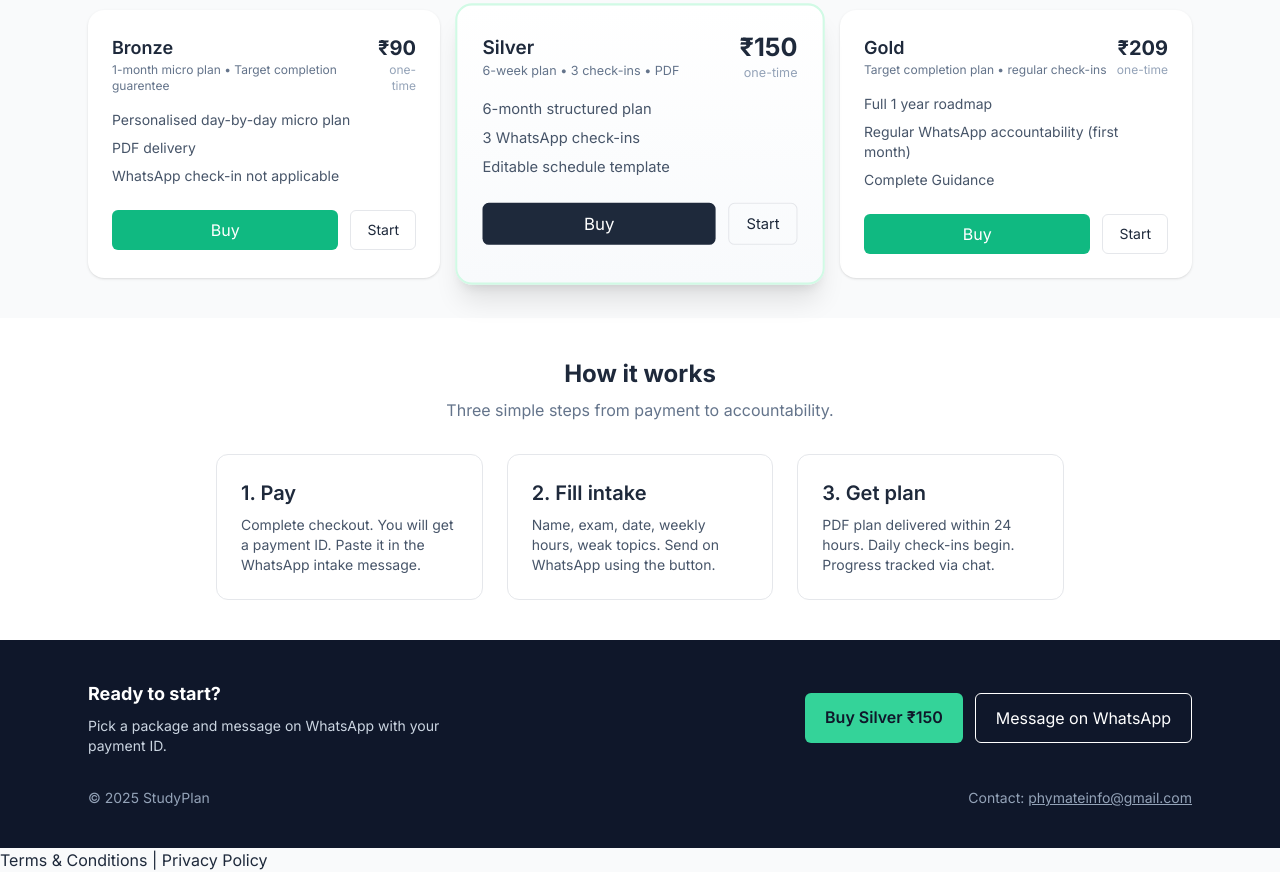
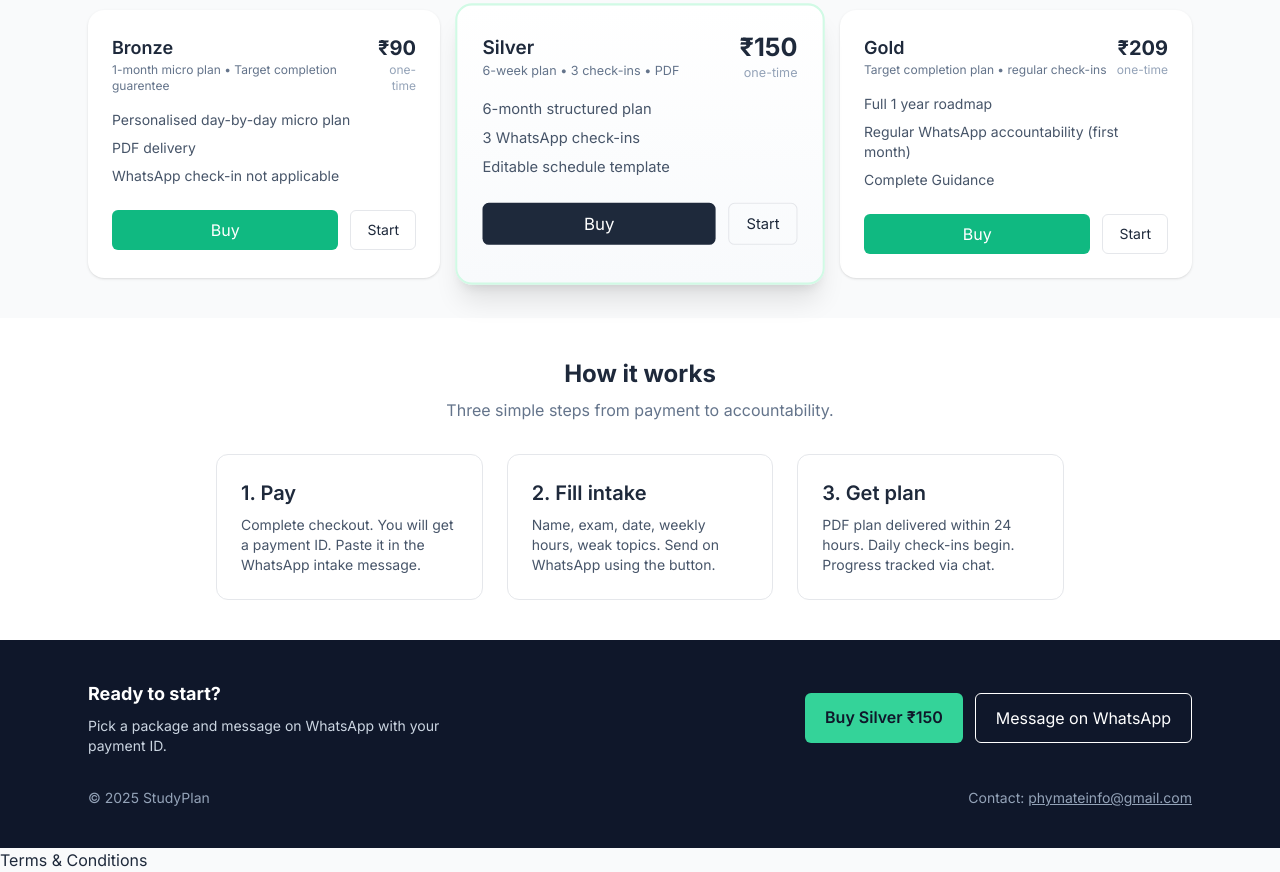
Before and after one commit to KS2179/Phymate, a plain HTML site: page index.html in a window 1280 px wide. Shown: the part 655-1527 px from the top of the page. Drawn offline with nearby package versions, Linux system fonts and the light colour scheme.

Commit message:
Update index.html

```diff
--- a/index.html
+++ b/index.html
@@ -230,7 +230,7 @@
   // footer year
   document.getElementById('yr').textContent = new Date().getFullYear();
 </script>
-  <p><a href="terms.html">Terms & Conditions | Privacy Policy</a></p>
+  <p><a href="terms.html">Terms & Conditions </a></p>
 
 </body>
 </html>
```
